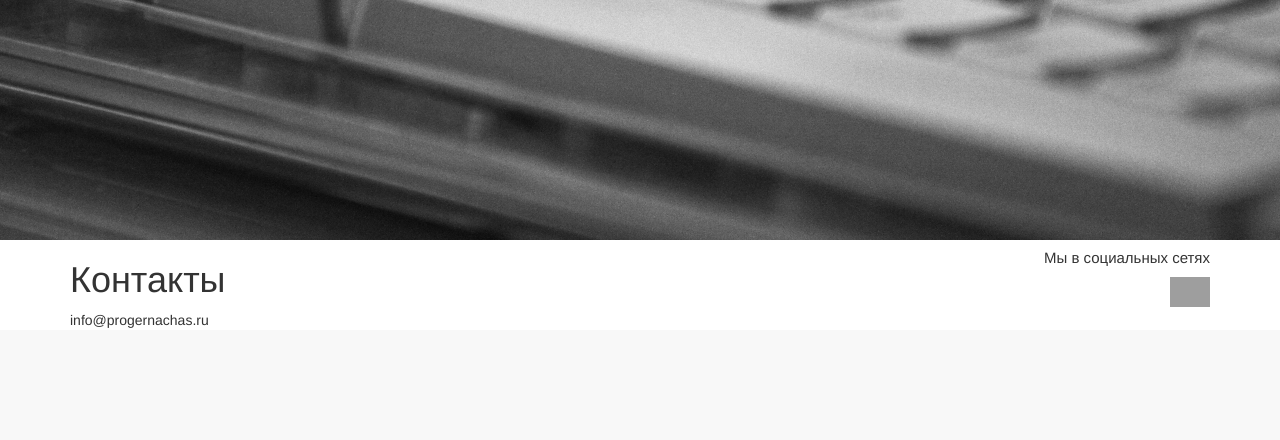
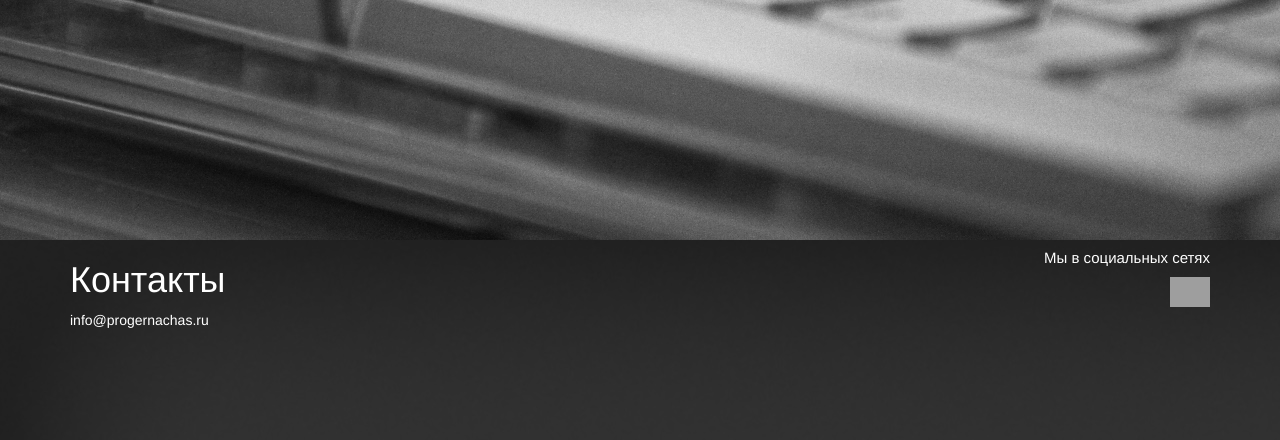
Before and after one commit to alifanov/prog4h, a Django app: page / in a window 1280 px wide. Shown: the part 550-990 px from the top of the page. Before the commit the page ends 878 px from the top, so only its background shows below. Run offline with Django 3.2, Linux system fonts and the light colour scheme; data that the repository does not hold is empty; some libraries are stand-ins or nearby versions; grey boxes are pictures that could not be loaded.

Commit message:
add main page

```diff
--- a/static/css/main.css
+++ b/static/css/main.css
@@ -23,3 +23,9 @@
 .promo .desc {
     font-size: 20px;
 }
+
+footer {
+    background: url('../img/bg-footer.jpg');
+    min-height: 200px;
+    color: white;
+}
```
